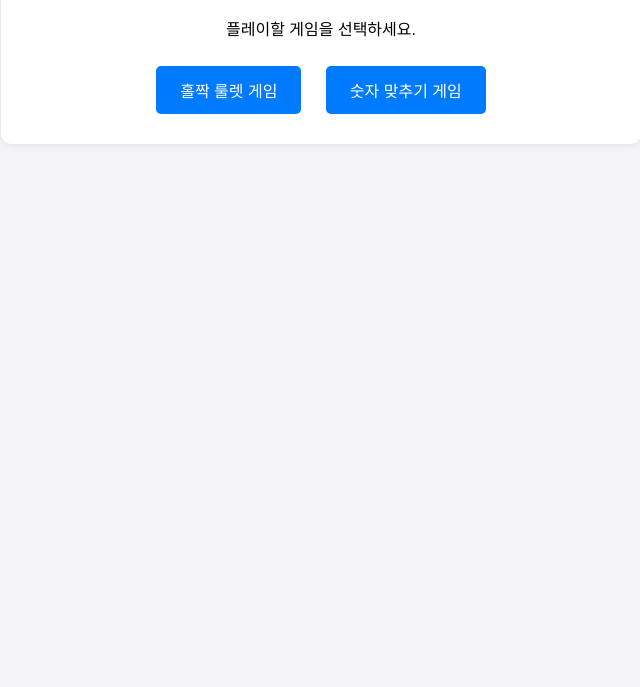
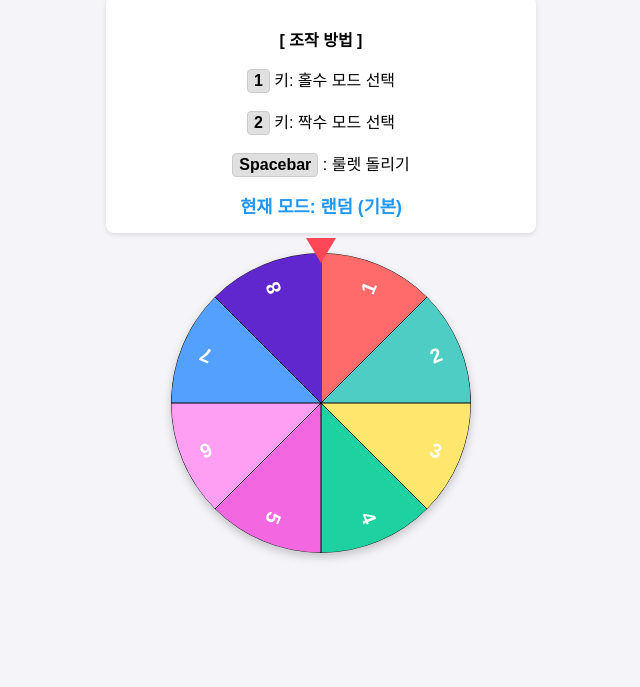
Before and after one commit to 26163-source/zkwlsh.io, a plain HTML site: page index.html in a window 1280 px wide. Shown: the part 113-800 px from the top of the page, without its empty margins (319-959 px from the left). Drawn offline with Linux system fonts and the light colour scheme.

Commit message:
Update index.html

```diff
--- a/index.html
+++ b/index.html
@@ -3,162 +3,202 @@
 <head>
     <meta charset="UTF-8">
     <meta name="viewport" content="width=device-width, initial-scale=1.0">
-    <title>미니게임 천국</title>
+    <title>미니게임 천국 - 룰렛 게임</title>
     <style>
         body {
-            font-family: Arial, sans-serif;
+            font-family: 'Arial', sans-serif;
             text-align: center;
             background-color: #f4f4f9;
             margin: 0;
             padding: 20px;
         }
-        .container {
-            max-width: 600px;
-            margin: 0 auto;
-            background: white;
-            padding: 20px;
-            border-radius: 10px;
-            box-shadow: 0 0 10px rgba(0,0,0,0.1);
-        }
-        .menu-btn {
-            display: inline-block;
-            margin: 10px;
-            padding: 12px 24px;
-            font-size: 16px;
-            cursor: pointer;
-            background-color: #007bff;
-            color: white;
-            border: none;
-            border-radius: 5px;
-        }
-        .menu-btn:hover {
-            background-color: #0056b3;
-        }
-        .screen {
-            display: none;
-        }
-        .active {
-            display: block;
+
+        h1 {
+            color: #333;
         }
 
-        /* 룰렛 스타일 */
-        .roulette-number {
-            font-size: 48px;
+        .instruction {
+            background-color: #fff;
+            border-radius: 8px;
+            padding: 15px;
+            max-width: 400px;
+            margin: 0 auto 20px;
+            box-shadow: 0 2px 5px rgba(0,0,0,0.1);
+        }
+
+        .key-badge {
+            display: inline-block;
+            background: #e0e0e0;
+            border: 1px solid #ccc;
+            border-radius: 4px;
+            padding: 2px 6px;
             font-weight: bold;
-            width: 120px;
-            height: 120px;
-            line-height: 120px;
-            margin: 20px auto;
+        }
+
+        .mode-status {
+            font-size: 1.1rem;
+            font-weight: bold;
+            color: #2196F3;
+            margin-top: 10px;
+        }
+
+        .roulette-container {
+            position: relative;
+            width: 320px;
+            height: 320px;
+            margin: 0 auto;
+        }
+
+        /* 당첨 화살표 */
+        .pointer {
+            position: absolute;
+            top: -15px;
+            left: 50%;
+            transform: translateX(-50%);
+            width: 0;
+            height: 0;
+            border-left: 15px solid transparent;
+            border-right: 15px solid transparent;
+            border-top: 25px solid #ff4757;
+            z-index: 10;
+        }
+
+        canvas {
             border-radius: 50%;
-            color: white;
-            background-color: #ccc;
+            box-shadow: 0 4px 10px rgba(0,0,0,0.2);
+            transition: transform 4s cubic-bezier(0.15, 0.99, 0.18, 1);
         }
-        .even {
-            background-color: black;
-        }
-        .odd {
-            background-color: red;
-        }
-        .back-btn {
-            margin-top: 20px;
-            padding: 8px 16px;
-            background-color: #6c757d;
-            color: white;
-            border: none;
-            border-radius: 5px;
-            cursor: pointer;
+
+        #result {
+            margin-top: 25px;
+            font-size: 1.5rem;
+            font-weight: bold;
+            color: #2ed573;
+            height: 30px;
         }
     </style>
 </head>
 <body>
 
-<div class="container">
-    <!-- 메인 메뉴 화면 -->
-    <div id="main-menu" class="screen active">
-        <h1>🎮 미니게임 모음</h1>
-        <p>플레이할 게임을 선택하세요.</p>
-        <button class="menu-btn" onclick="showScreen('roulette-game')">홀짝 룰렛 게임</button>
-        <button class="menu-btn" onclick="showScreen('number-game')">숫자 맞추기 게임</button>
+    <h1>🎯 룰렛 게임</h1>
+
+    <div class="instruction">
+        <p><strong>[ 조작 방법 ]</strong></p>
+        <p><span class="key-badge">1</span> 키: 홀수 모드 선택</p>
+        <p><span class="key-badge">2</span> 키: 짝수 모드 선택</p>
+        <p><span class="key-badge">Spacebar</span> : 룰렛 돌리기</p>
+        <div id="modeStatus" class="mode-status">현재 모드: 랜덤 (기본)</div>
     </div>
 
-    <!-- 게임 1: 룰렛 게임 -->
-    <div id="roulette-game" class="screen">
-        <h2>🎯 홀짝 룰렛 게임</h2>
-        <p>짝수는 검은색, 홀수는 빨간색입니다!</p>
-
-        <div id="roulette-display" class="roulette-number">?</div>
-
-        <button class="menu-btn" onclick="spinRoulette()">룰렛 돌리기</button>
-        <p id="roulette-result"></p>
-
-        <button class="back-btn" onclick="showScreen('main-menu')">메인 메뉴로 돌아가기</button>
+    <div class="roulette-container">
+        <div class="pointer"></div>
+        <canvas id="rouletteCanvas" width="300" height="300"></canvas>
     </div>
 
-    <!-- 게임 2: 숫자 맞추기 게임 -->
-    <div id="number-game" class="screen">
-        <h2>🔢 숫자 맞추기 게임</h2>
-        <p>1부터 10 사이의 숫자를 맞춰보세요!</p>
-        <input type="number" id="guess-input" min="1" max="10">
-        <button class="menu-btn" onclick="checkGuess()">확인</button>
-        <p id="guess-result"></p>
+    <div id="result"></div>
 
-        <button class="back-btn" onclick="showScreen('main-menu')">메인 메뉴로 돌아가기</button>
-    </div>
-</div>
+    <script>
+        const canvas = document.getElementById('rouletteCanvas');
+        const ctx = canvas.getContext('2d');
+        const modeStatus = document.getElementById('modeStatus');
+        const resultDiv = document.getElementById('result');
 
-<script>
-    // 화면 전환 함수
-    function showScreen(screenId) {
-        const screens = document.querySelectorAll('.screen');
-        screens.forEach(screen => screen.classList.remove('active'));
-        document.getElementById(screenId).classList.add('active');
-    }
+        // 룰렛 조각 데이터 (1부터 8까지)
+        const numbers = [1, 2, 3, 4, 5, 6, 7, 8];
+        const colors = ['#ff6b6b', '#4ecdc4', '#ffe66d', '#1dd1a1', '#f368e0', '#ff9ff3', '#54a0ff', '#5f27cd'];
+        const numSegments = numbers.length;
+        const segmentAngle = 360 / numSegments; // 조각당 각도 (45도)
 
-    // 룰렛 게임 로직
-    let targetGuessNumber = Math.floor(Math.random() * 10) + 1;
+        let selectedMode = 'ALL'; // 'ALL', 'ODD', 'EVEN'
+        let isSpinning = false;
+        let currentRotation = 0;
 
-    function spinRoulette() {
-        const display = document.getElementById('roulette-display');
-        const resultText = document.getElementById('roulette-result');
+        // 룰렛 그리기
+        function drawWheel() {
+            const radius = canvas.width / 2;
+            ctx.clearRect(0, 0, canvas.width, canvas.height);
 
-        // 1부터 36까지의 무작위 숫자 생성
-        const randomNumber = Math.floor(Math.random() * 36) + 1;
+            for (let i = 0; i < numSegments; i++) {
+                const startAngle = (i * segmentAngle - 90) * Math.PI / 180;
+                const endAngle = ((i + 1) * segmentAngle - 90) * Math.PI / 180;
 
-        display.textContent = randomNumber;
+                // 부채꼴 그리기
+                ctx.beginPath();
+                ctx.moveTo(radius, radius);
+                ctx.arc(radius, radius, radius, startAngle, endAngle);
+                ctx.fillStyle = colors[i];
+                ctx.fill();
+                ctx.stroke();
 
-        // 클래스 초기화
-        display.className = 'roulette-number';
-
-        // 홀/짝에 따른 색상 설정 및 결과 출력
-        if (randomNumber % 2 === 0) {
-            display.classList.add('even'); // 짝수: 검은색
-            resultText.textContent = `결과: ${randomNumber} (짝수 - 검은색)`;
-        } else {
-            display.classList.add('odd'); // 홀수: 빨간색
-            resultText.textContent = `결과: ${randomNumber} (홀수 - 빨간색)`;
-        }
-    }
-
-    // 숫자 맞추기 게임 로직
-    function checkGuess() {
-        const userGuess = parseInt(document.getElementById('guess-input').value);
-        const resultText = document.getElementById('guess-result');
-
-        if (isNaN(userGuess)) {
-            resultText.textContent = "숫자를 입력해주세요.";
-            return;
+                // 숫자 텍스트 그리기
+                ctx.save();
+                ctx.translate(radius, radius);
+                ctx.rotate(startAngle + (segmentAngle * Math.PI / 360));
+                ctx.textAlign = "right";
+                ctx.fillStyle = "#fff";
+                ctx.font = "bold 20px Arial";
+                ctx.fillText(numbers[i], radius - 20, 7);
+                ctx.restore();
+            }
         }
 
-        if (userGuess === targetGuessNumber) {
-            resultText.textContent = "정답입니다! 🎉 새로운 숫자가 설정되었습니다.";
-            targetGuessNumber = Math.floor(Math.random() * 10) + 1; // 새로운 숫자 생성
-        } else if (userGuess < targetGuessNumber) {
-            resultText.textContent = "UP! 더 큰 숫자입니다.";
-        } else {
-            resultText.textContent = "DOWN! 더 작은 숫자입니다.";
+        // 키보드 이벤트 처리
+        window.addEventListener('keydown', (e) => {
+            if (isSpinning) return; // 돌고 있을 때는 키 입력 무시
+
+            if (e.key === '1') {
+                selectedMode = 'ODD';
+                modeStatus.innerText = "현재 모드: [1번] 홀수 전용";
+                modeStatus.style.color = "#ff4757";
+            } else if (e.key === '2') {
+                selectedMode = 'EVEN';
+                modeStatus.innerText = "현재 모드: [2번] 짝수 전용";
+                modeStatus.style.color = "#2ed573";
+            } else if (e.code === 'Space') {
+                e.preventDefault(); // 스페이스바 페이지 스크롤 방지
+                spinWheel();
+            }
+        });
+
+        // 룰렛 돌리기 함수
+        function spinWheel() {
+            isSpinning = true;
+            resultDiv.innerText = "룰렛이 도는 중...";
+
+            // 조건에 맞는 숫자를 필터링
+            let targetNumbers = numbers;
+            if (selectedMode === 'ODD') {
+                targetNumbers = numbers.filter(n => n % 2 !== 0); // [1, 3, 5, 7]
+            } else if (selectedMode === 'EVEN') {
+                targetNumbers = numbers.filter(n => n % 2 === 0); // [2, 4, 6, 8]
+            }
+
+            // 필터링된 숫자 중 무작위 1개 선택
+            const winningNumber = targetNumbers[Math.floor(Math.random() * targetNumbers.length)];
+            const targetIndex = numbers.indexOf(winningNumber);
+
+            // 해당 숫자가 상단 화살표(12시 방향)에 멈추도록 각도 계산
+            const targetSegmentAngle = targetIndex * segmentAngle;
+
+            // 바퀴를 최소 5바퀴(1800도) 이상 회전시킨 후 정확한 위치에 정지하도록 설정
+            const extraRounds = 360 * 5;
+            const targetAngle = extraRounds + (360 - targetSegmentAngle) - (segmentAngle / 2);
+
+            // 이전 회전 각도 누적
+            currentRotation += targetAngle - (currentRotation % 360);
+
+            // CSS transition을 이용해 애니메이션 실행
+            canvas.style.transform = `rotate(${currentRotation}deg)`;
+
+            // 4초 후 정지 및 결과 출력
+            setTimeout(() => {
+                isSpinning = false;
+                resultDiv.innerText = `🎉 당첨 결과: ${winningNumber} (${winningNumber % 2 === 0 ? '짝수' : '홀수'}) 🎉`;
+            }, 4000);
         }
-    }
-</script>
 
+        // 초기 화면 그리기
+        drawWheel();
+    </script>
 </body>
 </html>
```
